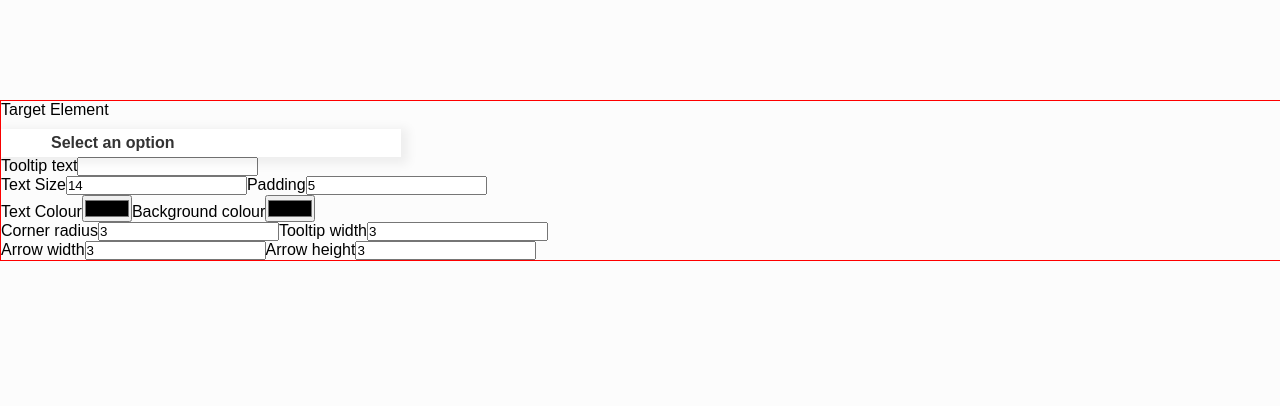
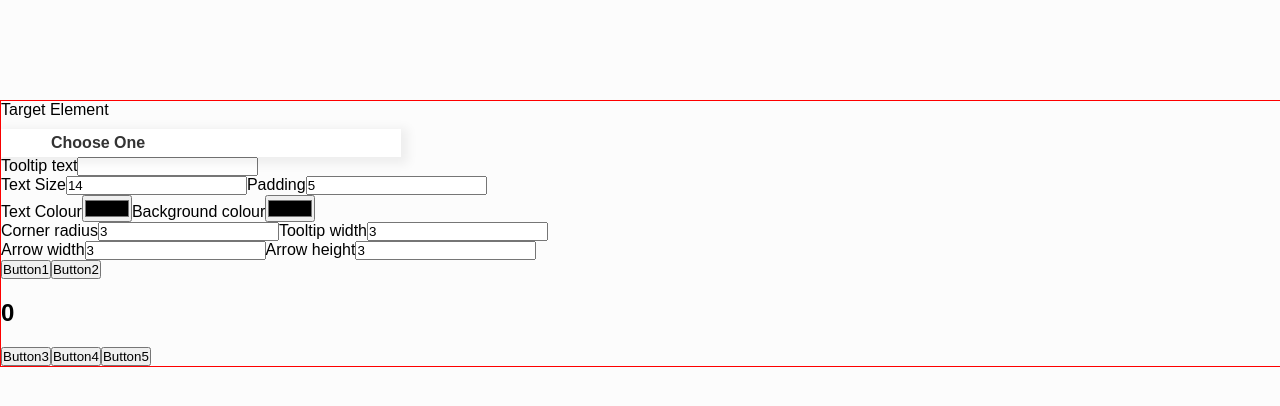
Before and after one commit to MaheshReddy-05/Plotline-Task-Submission, a React (Create React App) app: page / in a window 1280 px wide. Shown: the top 406 px of the page. Built offline with nearby package versions, Linux system fonts and the light colour scheme.

Commit message:
Buttons Logic

```diff
--- a/src/App.jsx
+++ b/src/App.jsx
@@ -1,7 +1,8 @@
 import React, { useState } from 'react';
 import TootTip from "./components/TooltipCustomizationForm/tooltipCustomizationForm";
+import ButtonWithTooltip from './components/ButtonWithTooltip/buttonWithTooltip';
 function App() {
-  const [objNum, setobjNum] = useState(4);
+  const [objNum, setobjNum] = useState(0);
   const [toolTipsText, setToolTipsText] = useState('');
   const [textSize, setTextSize] = useState(14);
   const [padding, setPadding] = useState(5);
@@ -11,6 +12,9 @@ function App() {
   const [arrowWidth, setArrowWidth] = useState(3);
   const [arrowHeight, setArrowHeight] = useState(3);
 
+  function upObjNum(num){
+    setobjNum(num);
+  }
   function upToolTipsText(text) {
     setToolTipsText(text);
   }
@@ -39,6 +43,7 @@ function App() {
   return (
     <div className="App">
       <TootTip
+      upObjNum = {upObjNum}
       upToolTipsText={upToolTipsText}
       upTextSize={upTextSize}
       upPadding={upPadding}
@@ -48,6 +53,19 @@ function App() {
       upArrowWidth={upArrowWidth}
       upArrowHeight={upArrowHeight}
        ></TootTip>
+      <ButtonWithTooltip
+      objNum={objNum}
+      toolTipsText={toolTipsText}
+      textSize={textSize}
+      padding={padding}
+      style={style}
+      cornerRadius={cornerRadius}
+      tooltipWidth={tooltipWidth}
+      arrowWidth={arrowWidth}
+      arrowHeight={arrowHeight}
+      >
+
+      </ButtonWithTooltip>
     </div>
   );
 }
--- a/src/components/ButtonWithTooltip/buttonWithTooltip.jsx
+++ b/src/components/ButtonWithTooltip/buttonWithTooltip.jsx
@@ -1,7 +1,50 @@
-import React from 'react'
+import React from "react";
 
-export default function buttonWithTooltip() {
-  return (
-    <div></div>
-  )
+export default function buttonWithTooltip({
+  objNum,
+  toolTipsText,
+  textSize,
+  padding,
+  style,
+  cornerRadius,
+  tooltipWidth,
+  arrowWidth,
+  arrowHeight,
+}) {
+    const dumm = {
+        display:'none',
+    }
+    const mergedTooltipStyle = {
+        fontSize: `${textSize}px`,
+        position: 'absolute',
+        display: 'block',
+        ...style,
+      };
+      function check(x,y){
+        if(x===y) return mergedTooltipStyle;
+        else return dumm;
+      }
+  return <div>
+    <button >Button1</button>
+    <div className="tooltip" style={check(objNum,0)}>
+        {toolTipsText}
+      </div>
+    <button >Button2</button>
+    <h2>{objNum}</h2>
+    <div className="tooltip" style={check(objNum,1)}>
+        {toolTipsText}
+      </div>
+    <button >Button3</button>
+    <div className="tooltip" style={check(objNum,2)}>
+        {toolTipsText}
+      </div>
+    <button >Button4</button>
+    <div className="tooltip" style={check(objNum,3)}>
+        {toolTipsText}
+      </div>
+    <button >Button5</button>
+    <div className="tooltip" style={check(objNum,4)}>
+        {toolTipsText}
+      </div>
+  </div>;
 }
--- a/src/components/TooltipCustomizationForm/tooltipCustomizationForm.jsx
+++ b/src/components/TooltipCustomizationForm/tooltipCustomizationForm.jsx
@@ -1,6 +1,7 @@
 import React, { useState } from "react";
 import "./Form.css";
 export default function TooltipCustomizationForm({
+  upObjNum,
   upToolTipsText,
   upTextSize,
   upPadding,
@@ -19,9 +20,27 @@ export default function TooltipCustomizationForm({
   const [tooltipWidth, setTooltipWidth] = useState(3);
   const [arrowWidth, setArrowWidth] = useState(3);
   const [arrowHeight, setArrowHeight] = useState(3);
-  const [selectedOption, setSelectedOption] = useState("");
   const options = ["Button 1", "Button 2", "Button 3", "Button 4", "Button 5"];
-  const select = selectedOption || "Select an option";
+  const [select, setselect] = useState("Choose One");
+
+  function handleObjNum(select){
+    const curr = select;
+    if(curr==="Button 1"){
+      upObjNum(0);
+    }
+    else if(curr==="Button 2"){
+      upObjNum(1);
+    }
+    else if(curr==="Button 3"){
+      upObjNum(2);
+    }
+    else if(curr==="Button 4"){
+      upObjNum(3);
+    }
+    else if(curr==="Button 5"){
+      upObjNum(4);
+    }
+  }
 
   function handleToolTipsText(event) {
     const newText = event.target.value;
@@ -123,7 +142,8 @@ export default function TooltipCustomizationForm({
                   key={option}
                   onClick={() => {
                     setIsActive(false);
-                    setSelectedOption(option);
+                    handleObjNum(option);
+                    setselect(option);
                   }}
                   className="dropdown-item"
                 >
```
